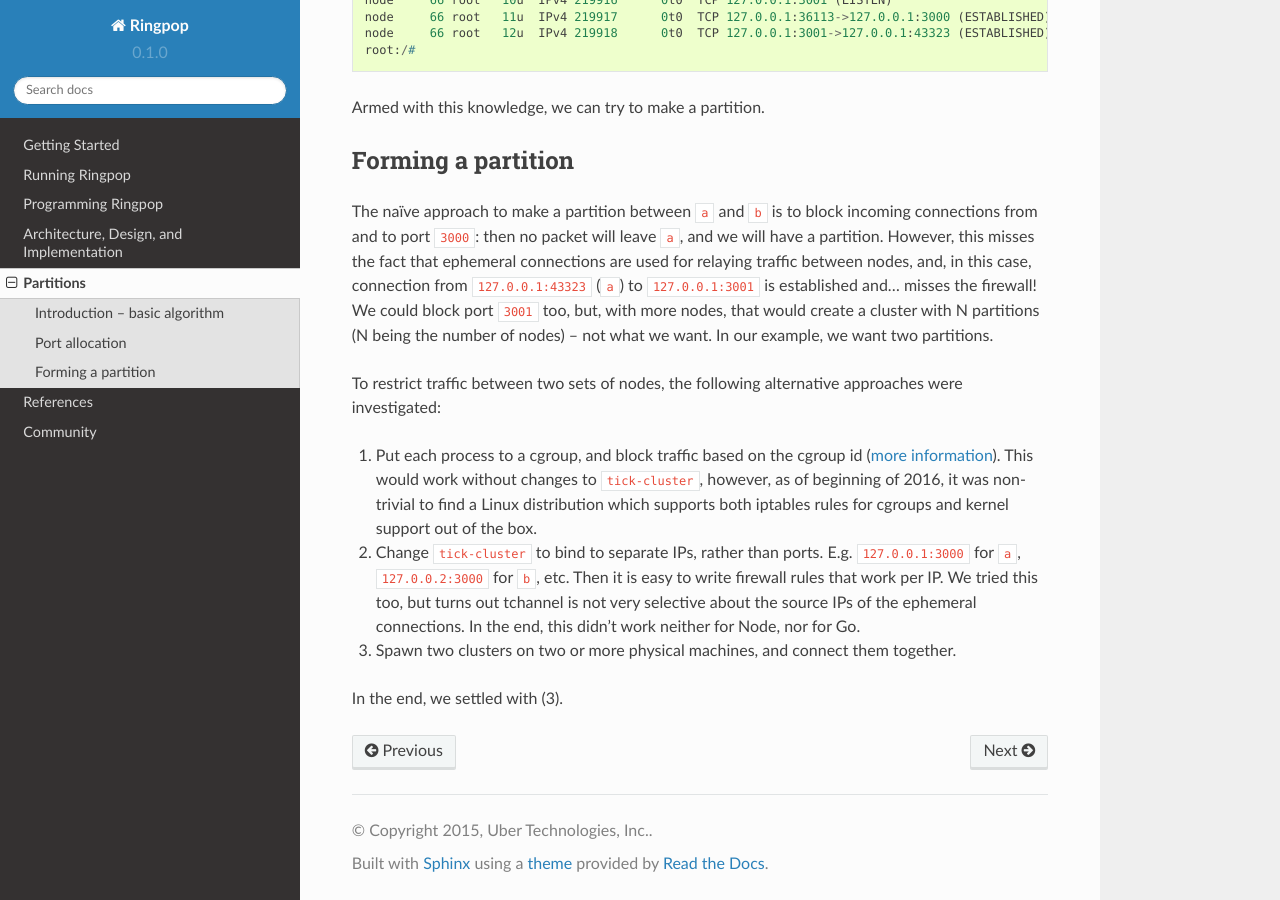
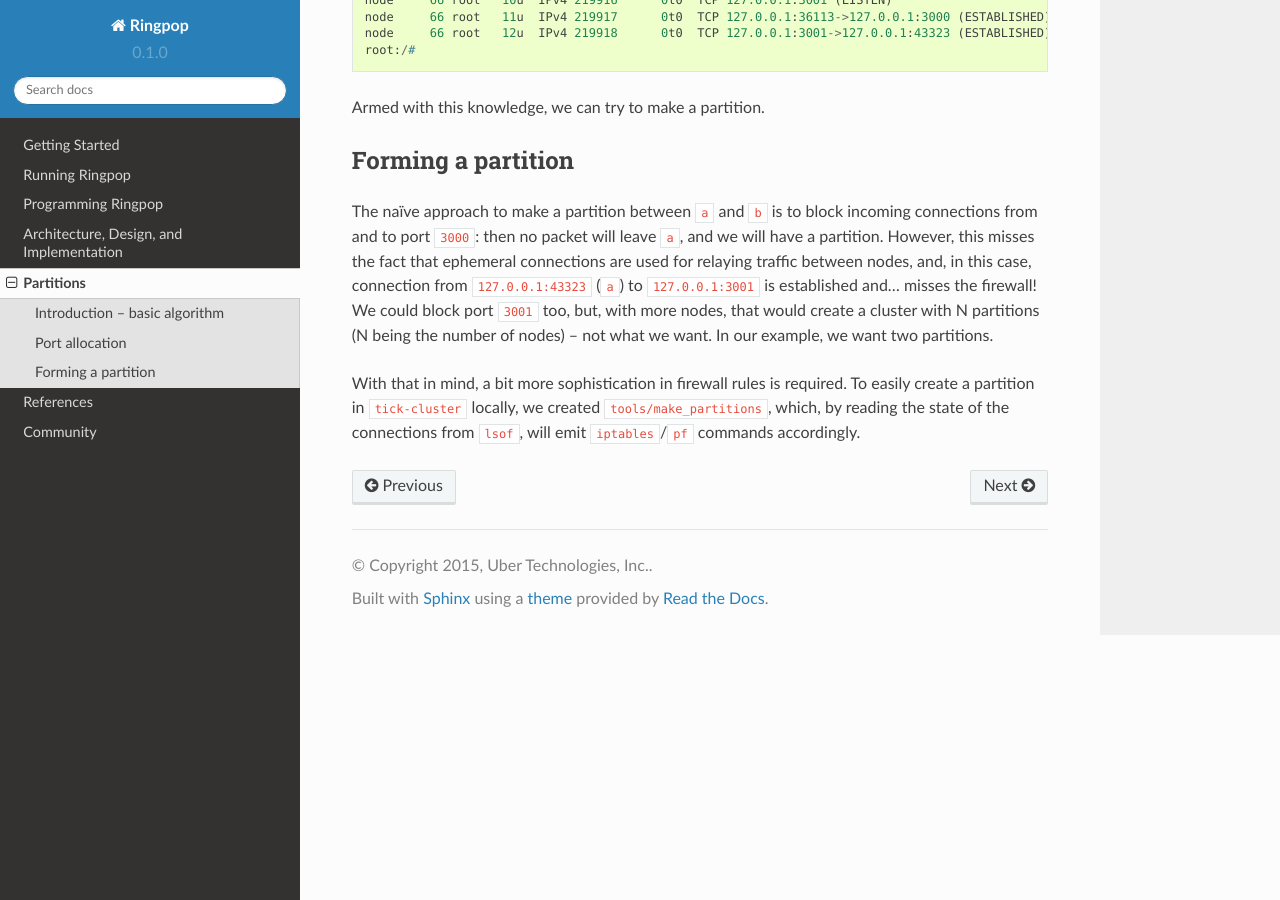
Before and after one commit to uber-node/ringpop-common, a Sphinx documentation site: the page built from docs/partitions.md, in a window 1280 px wide and 900 px high, scrolled down 1250 px. Built offline with Sphinx 7.4.7 and the Read the Docs theme 2.0.0, drawn with Linux system fonts in a browser that asks for light colours.

Commit message:
Making a local partition
1. Add a script how to make a local partition.
2. Update documentation to match the script.

```diff
--- a/docs/partitions.md
+++ b/docs/partitions.md
@@ -72,22 +72,9 @@ firewall! We could block port `3001` too, but, with more nodes, that
 would create a cluster with N partitions (N being the number of nodes) -- not
 what we want. In our example, we want two partitions.
 
-To restrict traffic between two sets of nodes, the following alternative
-approaches were investigated:
-
-1. Put each process to a cgroup, and block traffic based on the cgroup id
-   ([more information][1]). This would work without changes to `tick-cluster`,
-   however, as of beginning of 2016, it was non-trivial to find a Linux
-   distribution which supports both iptables rules for cgroups and kernel
-   support out of the box.
-2. Change `tick-cluster` to bind to separate IPs, rather than ports. E.g.
-   `127.0.0.1:3000` for `a`, `127.0.0.2:3000` for `b`, etc. Then it is easy to
-   write firewall rules that work per IP. We tried this too, but turns out
-   tchannel is not very selective about the source IPs of the ephemeral
-   connections. In the end, this didn't work neither for Node, nor for Go.
-3. Spawn two clusters on two or more physical machines, and connect them
-   together.
-
-In the end, we settled with (3).
+With that in mind, a bit more sophistication in firewall rules is required. To
+easily create a partition in `tick-cluster` locally, we created
+`tools/make_partitions`, which, by reading the state of the connections from
+`lsof`, will emit `iptables`/`pf` commands accordingly.
 
 [1]: https://lwn.net/Articles/569678/
```
Also changed, not shown: 1 other file.
